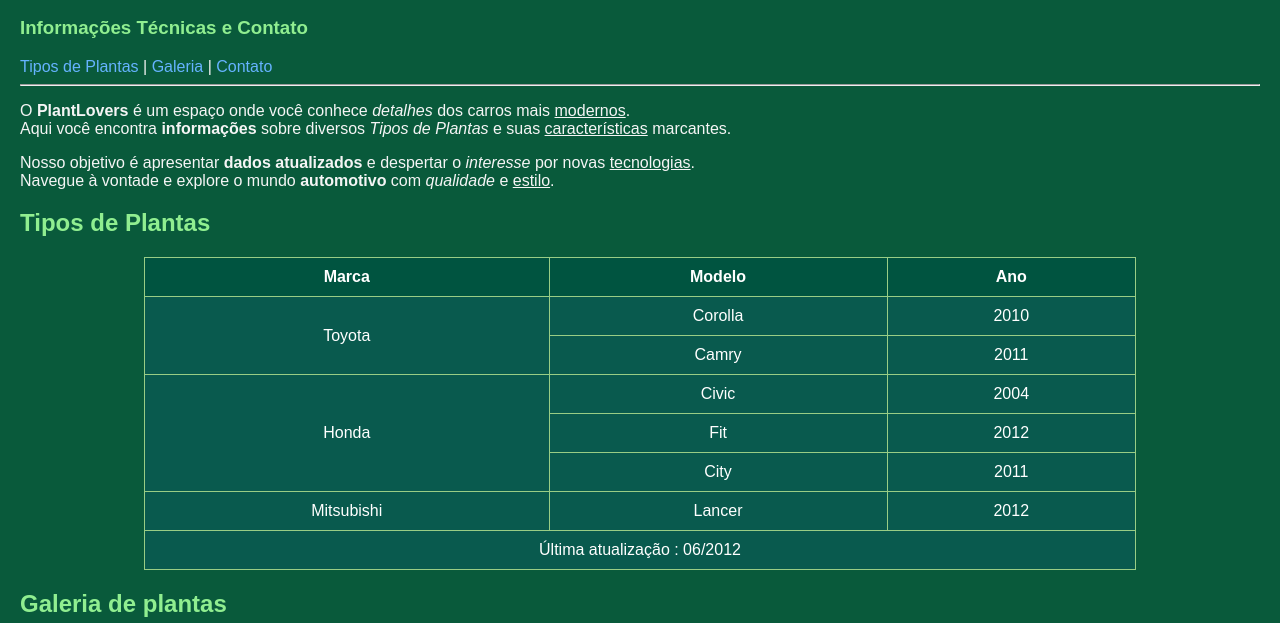
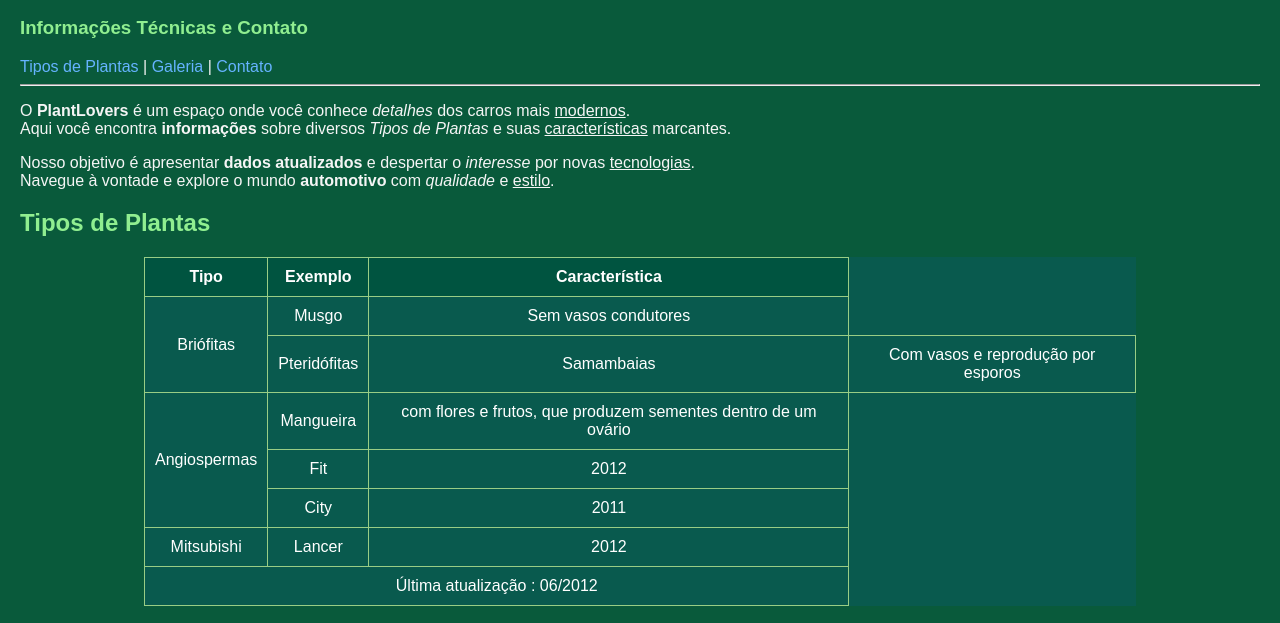
Before and after one commit to mariavitoria291038/Maria-Clara, a plain HTML site: page index.html in a window 1280 px wide. Shown: the part 111-734 px from the top of the page. Drawn offline with Linux system fonts and the light colour scheme.

Commit message:
Update index.html

```diff
--- a/index.html
+++ b/index.html
@@ -34,9 +34,9 @@
   <table>
       <thead>
         <tr>
-          <th>Marca</th>
-          <th>Modelo</th>
-          <th>Ano</th>
+          <th>Tipo</th>
+          <th>Exemplo</th>
+          <th>Característica</th>
         </tr>
       </thead>
       <tfoot>
@@ -46,19 +46,20 @@
       </tfoot>
       <tbody>
         <tr>
-          <td rowspan="2">Toyota</td>
-          <td>Corolla</td>
-          <td>2010</td>
+          <td rowspan="2">Briófitas</td>
+          <td>Musgo</td>
+          <td>Sem vasos condutores</td>
         </tr>
         <tr>
-          <td>Camry</td>
-          <td>2011</td>
+          <td>Pteridófitas</td>
+          <td>Samambaias</td>
+          <td>Com vasos e reprodução por esporos</td>
         </tr>
 
         <tr>
-          <td rowspan="3">Honda</td>
-          <td>Civic</td>
-          <td>2004</td>
+          <td rowspan="3">Angiospermas</td>
+          <td>Mangueira</td>
+          <td>com flores e frutos, que produzem sementes dentro de um ovário</td>
         </tr>
         <tr>
           <td>Fit</td>
@@ -80,7 +81,7 @@
   <!-- Galeria de imagens -->
   <h2 id="galeria">Galeria de plantas</h2>
   <figure>
-    <img src="Jasmim.jpg" alt="Planta" width="250">
+    <img src="jasmim.jpg" alt="Planta" width="250">
     <figcaption>Jasmim</figcaption>
   </figure>
   <figure>
@@ -115,4 +116,5 @@
   <a href="https://noticias.uol.com.br/meio-ambiente/ultimas-noticias/redacao/2025/09/19/as-melhores-plantas-para-cultivar-em-ambientes-com-muito-sol.amp.htm" target="_blank">UOL 6 Melhores Plantas</a><br>
   <a href="https://www.uol.com.br/vivabem/noticias/redacao/2025/01/06/plantas-para-pendurar-que-fazem-bem-a-saude-conheca-as-melhores.htm" target="_blank">UOL Plantas Para Pendurar</a>
 </body>
+
 </html>
```
